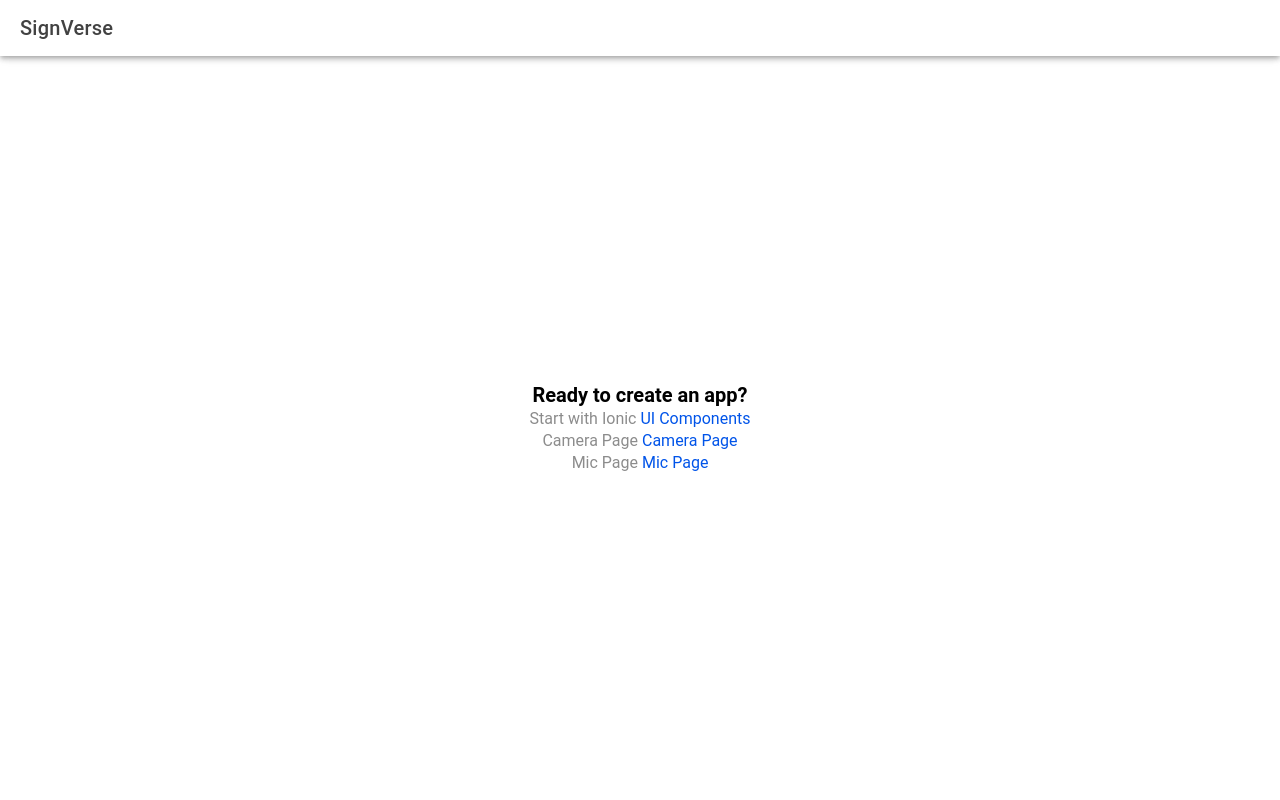
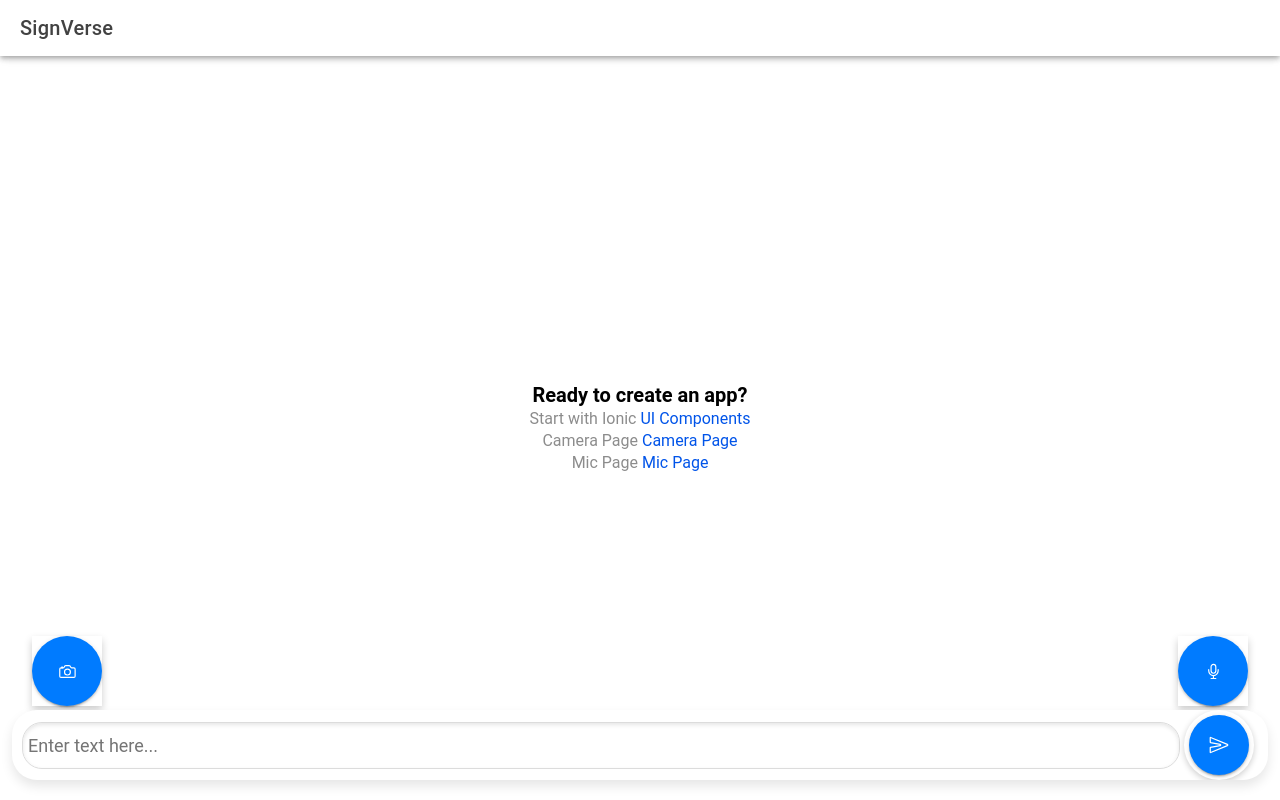
Before and after one commit to Lucifer29082002/SignVerse, a React (Vite) app: page / in a window 1280 px wide. Before the commit this address led to /home. Built offline with nearby package versions, Linux system fonts and the light colour scheme.

Commit message:
created homepage

```diff
--- a/src/App.tsx
+++ b/src/App.tsx
@@ -1,53 +1,83 @@
-import { Redirect, Route } from 'react-router-dom';
-import { IonApp, IonRouterOutlet, setupIonicReact } from '@ionic/react';
-import { IonReactRouter } from '@ionic/react-router';
+import { useState } from 'react';
+import { IonApp, IonContent, IonModal, IonButton, IonIcon } from '@ionic/react';
+import { cameraOutline, micOutline, closeOutline, sendOutline } from 'ionicons/icons'; // Import send icon
 import Home from './pages/Home';
 import CameraPage from './pages/CameraPage/CameraPage';
+import MicPage from './pages/MicPage/micpage';
 
 /* Core CSS required for Ionic components to work properly */
 import '@ionic/react/css/core.css';
-
-/* Basic CSS for apps built with Ionic */
 import '@ionic/react/css/normalize.css';
 import '@ionic/react/css/structure.css';
 import '@ionic/react/css/typography.css';
-
-/* Optional CSS utils that can be commented out */
 import '@ionic/react/css/padding.css';
 import '@ionic/react/css/float-elements.css';
 import '@ionic/react/css/text-alignment.css';
 import '@ionic/react/css/text-transformation.css';
 import '@ionic/react/css/flex-utils.css';
 import '@ionic/react/css/display.css';
-
-/**
- * Ionic Dark Mode
- * -----------------------------------------------------
- * For more info, please see:
- * https://ionicframework.com/docs/theming/dark-mode
- */
-
-/* import '@ionic/react/css/palettes/dark.always.css'; */
-/* import '@ionic/react/css/palettes/dark.class.css'; */
 import '@ionic/react/css/palettes/dark.system.css';
 
 /* Theme variables */
 import './theme/variables.css';
-import Mic from './pages/MicPage/micpage';
 
-setupIonicReact();
+/* Import setupIonicReact */
+import { setupIonicReact } from '@ionic/react';
 
-const App: React.FC = () => (
-  <IonApp>
-    <IonReactRouter>
-      <IonRouterOutlet>
-        <Route exact path="/home"><Home /></Route>
-        <Route exact path="/camera" component={CameraPage} />
-        <Route exact path="/mic" component={Mic} />
-        <Route exact path="/"><Redirect to="/home" /></Route>
-      </IonRouterOutlet>
-    </IonReactRouter>
-  </IonApp>
-);
+setupIonicReact(); // Initialize Ionic React
+
+const App: React.FC = () => {
+  const [isCameraOpen, setIsCameraOpen] = useState(false);
+  const [isMicOpen, setIsMicOpen] = useState(false);
+
+  return (
+    <IonApp>
+      <IonContent>
+        <Home />
+
+        {/* Placeholder for the model with an image */}
+        <div className="model-placeholder">
+          <img src="https://via.placeholder.com/150" alt="Model Placeholder" />
+        </div>
+
+        {/* Icon Containers */}
+        <div className="icon-container">
+          <div className="camera-icon-container">
+            <IonButton onClick={() => setIsCameraOpen(true)}>
+              <IonIcon icon={cameraOutline} />
+            </IonButton>
+          </div>
+          <div className="mic-icon-container">
+            <IonButton onClick={() => setIsMicOpen(true)}>
+              <IonIcon icon={micOutline} />
+            </IonButton>
+          </div>
+        </div>
+
+        {/* Bottom Input Box */}
+        <div className="bottom-input-box">
+          <input type="text" placeholder="Enter text here..." />
+
+          {/* Arrow Button */}
+          <IonButton className="submit-button">
+            <IonIcon icon={sendOutline} />
+          </IonButton>
+        </div>
+
+        {/* Camera Modal */}
+        <IonModal isOpen={isCameraOpen} onDidDismiss={() => setIsCameraOpen(false)}>
+          <CameraPage />
+          <IonIcon className="close-icon" icon={closeOutline} onClick={() => setIsCameraOpen(false)} />
+        </IonModal>
+
+        {/* Mic Modal */}
+        <IonModal isOpen={isMicOpen} onDidDismiss={() => setIsMicOpen(false)}>
+          <MicPage />
+          <IonIcon className="close-icon" icon={closeOutline} onClick={() => setIsMicOpen(false)} />
+        </IonModal>
+      </IonContent>
+    </IonApp>
+  );
+};
 
 export default App;
--- a/src/theme/variables.css
+++ b/src/theme/variables.css
@@ -1,2 +1,82 @@
-/* For information on how to create your own theme, please see:
-http://ionicframework.com/docs/theming/ */
+.bottom-input-box {
+    position: fixed;
+    bottom: 20px; /* Lifted 20px from the bottom */
+    left: 12px;   /* Spacing from the left */
+    right: 12px;  /* Spacing from the right */
+    display: flex;
+    align-items: center;
+    justify-content: center; /* Center elements horizontally */
+    background-color: #ffffff; /* Clean white background for better contrast */
+    padding: 0px 10px;
+    box-shadow: 0px 6px 12px rgba(0, 0, 0, 0.1); /* Slightly stronger shadow */
+    border-radius: 25px; /* More rounded corners */
+    overflow: hidden; /* Ensure no overflow */
+    z-index: 10; /* Ensure it's above other content */
+}
+
+.bottom-input-box input {
+    flex-grow: 1;
+    padding: 12px 5px; /* Increased padding for better touch */
+    border-radius: 20px;
+    border: 1px solid #dcdcdc;
+    box-shadow: inset 0px 2px 4px rgba(0, 0, 0, 0.1); /* Subtle inner shadow */
+    font-size: 18px; /* Increased font size for better readability */
+}
+
+.bottom-input-box ion-button {
+    box-shadow: 0px 2px 6px rgba(0, 0, 0, 0.2); /* Slightly stronger shadow for buttons */
+    padding: 5px; /* Consistent padding for all buttons */
+    margin: 0 4px; /* Space between buttons */
+    border-radius: 50%;
+
+}
+
+.bottom-input-box ion-button ion-icon {
+    font-size: 20px; /* Adjust font size to fit within button */
+    color: #ffffff;
+
+}
+
+/* Arrow button styling */
+.submit-button {
+    margin-left: 10px; /* Space between the input and submit button */
+}
+
+/* Camera and Mic icon positioning */
+.icon-container {
+    position: absolute;
+    bottom: 10px; /* Space above the bottom input box */
+    display: flex;
+    justify-content: space-between;
+    width: calc(100% - 30px); /* Full width minus padding */
+    left: 15px; /* Align with input box padding */
+}
+
+.camera-icon-container {
+    position: absolute;
+    bottom: 80px; /* Space above the bottom input box */
+    left: 15px;   /* Align with input box padding */
+}
+
+.mic-icon-container {
+    position: absolute;
+    bottom: 80px; /* Space above the bottom input box */
+    right: 15px;  /* Align with input box padding */
+}
+
+/* Modal styling */
+.ion-modal {
+    border-radius: 20px; /* Rounded corners for modals */
+    overflow: hidden;
+    box-shadow: 0px 6px 15px rgba(0, 0, 0, 0.2);
+}
+
+/* Close button icon styling */
+.close-icon {
+    position: absolute;
+    top: 15px;
+    right: 15px;
+    font-size: 22px; /* Slightly larger for better visibility */
+    color: #fff;
+    cursor: pointer;
+}
```
